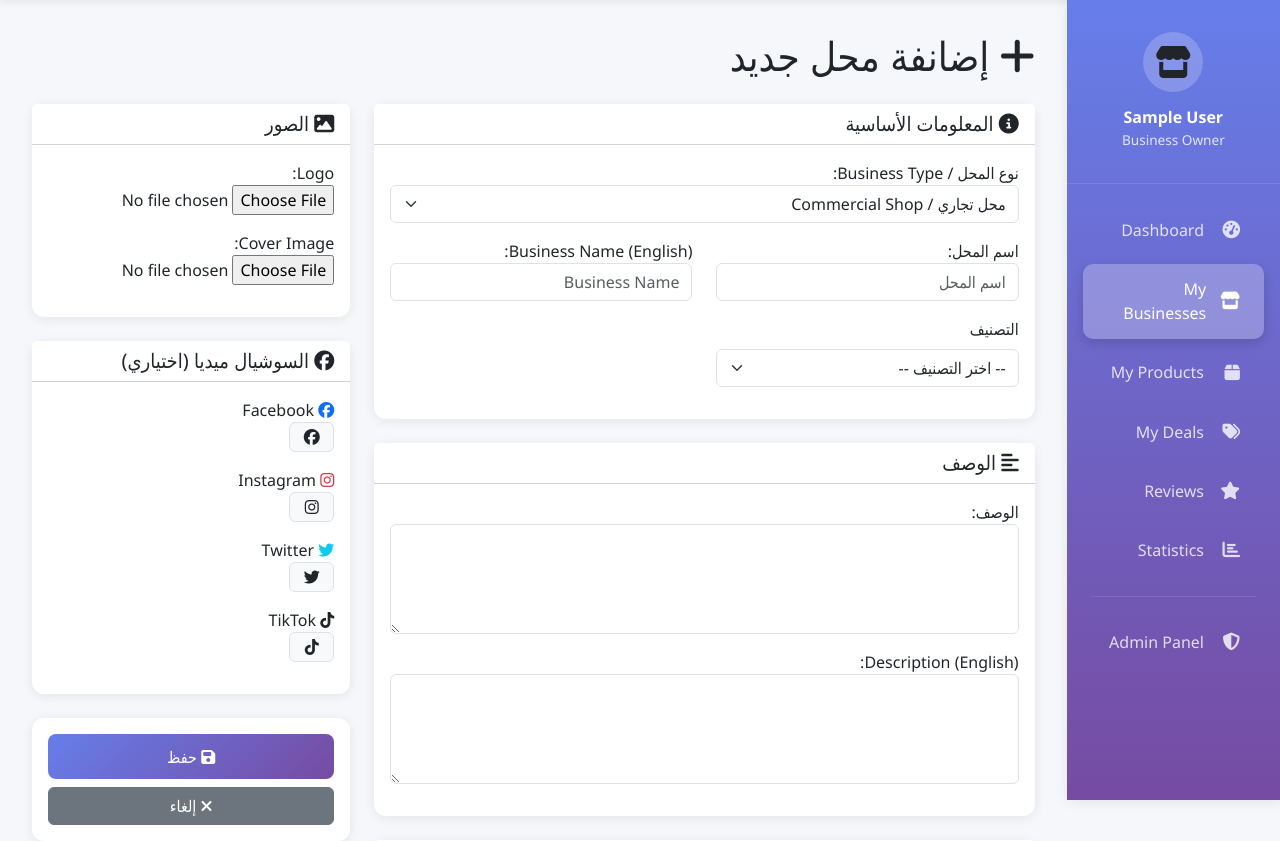
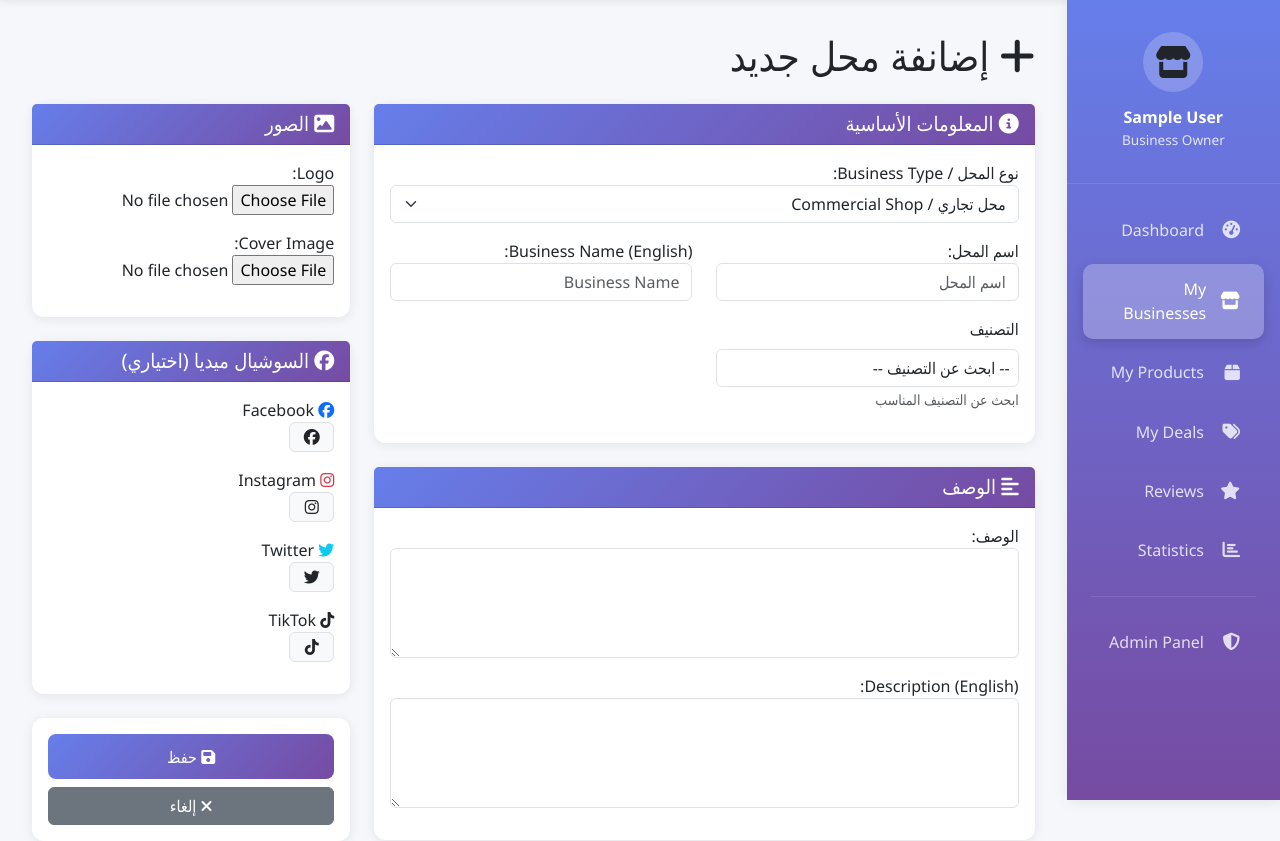
Before and after one commit to sendoo-m/daliil-ay-khidma, a Django app: page /dashboard/businesses/create/ in a window 1280 px wide. Shown: the part 73-914 px from the top of the page. Run offline with Django 4.2, Linux system fonts and the light colour scheme; the visitor is signed in with stand-in values (Sample User, id 1); data that the repository does not hold is empty; parts of the project's set-up code (start-up, migrations or seed data) failed here and were passed over; some libraries are stand-ins or nearby versions.

Commit message:
🔧 Fix Select2 and map in user dashboard
- Add jQuery for Select2
- Fix map initialization
- Unified gradient colors
- Working searchable dropdown

```diff
--- a/templates/dashboard/business/form.html
+++ b/templates/dashboard/business/form.html
@@ -15,7 +15,7 @@
     width: 100%;
     border-radius: 8px;
     border: 2px solid #ddd;
-    z-index: 1;
+    margin-bottom: 15px;
 }
 .map-instructions {
     background: #e3f2fd;
@@ -25,10 +25,22 @@
 }
 .leaflet-container {
     font-family: inherit;
+    z-index: 1;
 }
 .input-group-text {
     min-width: 45px;
     justify-content: center;
+}
+.card-header {
+    background: linear-gradient(135deg, #667eea 0%, #764ba2 100%) !important;
+    color: #fff !important;
+}
+.card-header h5 {
+    color: #fff !important;
+}
+/* Select2 Styles */
+.select2-container {
+    width: 100% !important;
 }
 .select2-container--bootstrap-5 .select2-selection {
     border: 1px solid #dee2e6;
@@ -41,6 +53,10 @@
 }
 .select2-container--bootstrap-5 .select2-selection--single .select2-selection__arrow {
     height: 36px;
+}
+.select2-dropdown {
+    border: 1px solid #dee2e6;
+    border-radius: 0.375rem;
 }
 </style>
 {% endblock %}
@@ -63,7 +79,7 @@
 
             <!-- Basic Information -->
             <div class="card mb-4">
-                <div class="card-header bg-white">
+                <div class="card-header">
                     <h5 class="mb-0"><i class="fas fa-info-circle"></i> المعلومات الأساسية</h5>
                 </div>
                 <div class="card-body">
@@ -106,6 +122,7 @@
                             {% if form.category.errors %}
                             <div class="text-danger small">{{ form.category.errors }}</div>
                             {% endif %}
+                            <small class="form-text text-muted">ابحث عن التصنيف المناسب</small>
                         </div>
                         <div class="col-md-6 mb-3">
                             {{ form.district.label_tag }}
@@ -120,7 +137,7 @@
 
             <!-- Description -->
             <div class="card mb-4">
-                <div class="card-header bg-white">
+                <div class="card-header">
                     <h5 class="mb-0"><i class="fas fa-align-left"></i> الوصف</h5>
                 </div>
                 <div class="card-body">
@@ -144,7 +161,7 @@
 
             <!-- Contact Information -->
             <div class="card mb-4">
-                <div class="card-header bg-white">
+                <div class="card-header">
                     <h5 class="mb-0"><i class="fas fa-phone"></i> معلومات الاتصال</h5>
                 </div>
                 <div class="card-body">
@@ -202,7 +219,7 @@
 
             <!-- Location -->
             <div class="card mb-4">
-                <div class="card-header bg-white">
+                <div class="card-header">
                     <h5 class="mb-0"><i class="fas fa-map-marker-alt"></i> العنوان والموقع</h5>
                 </div>
                 <div class="card-body">
@@ -278,7 +295,7 @@
 
             <!-- Working Hours -->
             <div class="card mb-4">
-                <div class="card-header bg-white">
+                <div class="card-header">
                     <h5 class="mb-0"><i class="fas fa-clock"></i> ساعات العمل</h5>
                 </div>
                 <div class="card-body">
@@ -306,7 +323,7 @@
 
             <!-- Images -->
             <div class="card mb-4">
-                <div class="card-header bg-white">
+                <div class="card-header">
                     <h5 class="mb-0"><i class="fas fa-image"></i> الصور</h5>
                 </div>
                 <div class="card-body">
@@ -336,7 +353,7 @@
 
             <!-- Social Media (Optional) -->
             <div class="card mb-4">
-                <div class="card-header bg-white">
+                <div class="card-header">
                     <h5 class="mb-0"><i class="fab fa-facebook"></i> السوشيال ميديا (اختياري)</h5>
                 </div>
                 <div class="card-body">
@@ -390,6 +407,8 @@
 {% endblock %}
 
 {% block extra_js %}
+<!-- jQuery (required for Select2) -->
+<script src="https://code.jquery.com/jquery-3.6.0.min.js"></script>
 <!-- Leaflet JS -->
 <script src="https://unpkg.com/leaflet@1.9.4/dist/leaflet.js"></script>
 <!-- Select2 JS -->
@@ -406,6 +425,9 @@
         allowClear: true,
         width: '100%'
     });
+
+    // Initialize map after page loads
+    setTimeout(initMap, 100);
 });
 
 let map;
@@ -415,6 +437,7 @@
 const defaultLng = {{ business.longitude|default:"46.6753" }};
 
 function initMap() {
+    try {
         map = L.map('map').setView([defaultLat, defaultLng], 13);
 
         L.tileLayer('https://{s}.tile.openstreetmap.org/{z}/{x}/{y}.png', {
@@ -450,16 +473,8 @@
                              event.latlng.lat.toFixed(6) + ', ' +
                              event.latlng.lng.toFixed(6)).openPopup();
         });
-}
 
-function updateCoordinates(lat, lng) {
-    document.getElementById('id_latitude').value = lat.toFixed(6);
-    document.getElementById('id_longitude').value = lng.toFixed(6);
-}
-
-document.addEventListener('DOMContentLoaded', function() {
-    initMap();
-
+        // Get user location for new businesses
         {% if not business %}
         if (navigator.geolocation) {
             navigator.geolocation.getCurrentPosition(function(position) {
@@ -468,11 +483,17 @@
                 marker.setLatLng(userLocation);
                 updateCoordinates(position.coords.latitude, position.coords.longitude);
                 marker.bindPopup('<b>موقعك الحالي</b>').openPopup();
-        }, function(error) {
-            console.log('Could not get location:', error);
             });
         }
         {% endif %}
-});
+    } catch(e) {
+        console.error('Error initializing map:', e);
+    }
+}
+
+function updateCoordinates(lat, lng) {
+    document.getElementById('id_latitude').value = lat.toFixed(6);
+    document.getElementById('id_longitude').value = lng.toFixed(6);
+}
 </script>
 {% endblock %}
```
Lines whose indentation alone changed are shown as unchanged.
